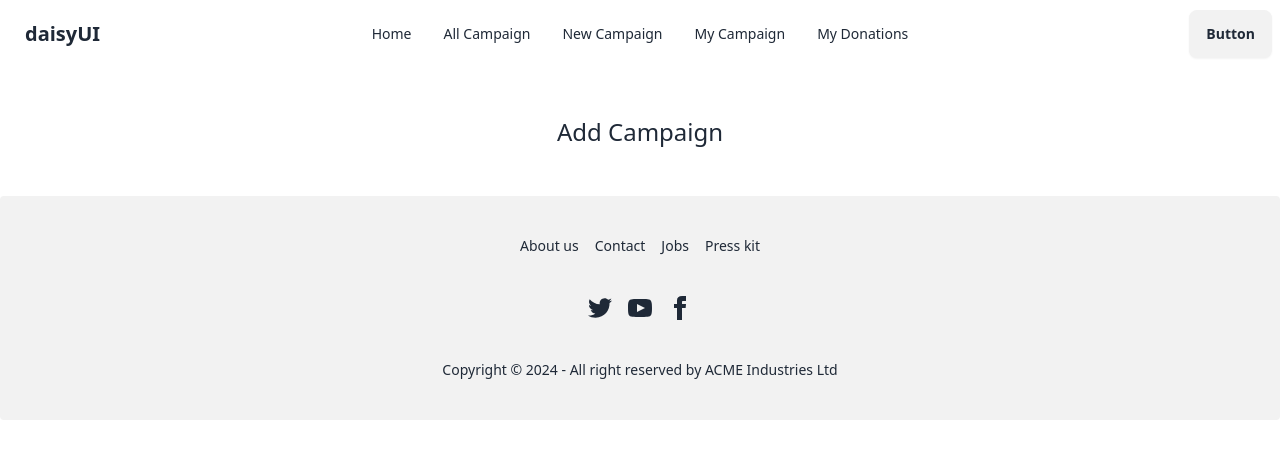
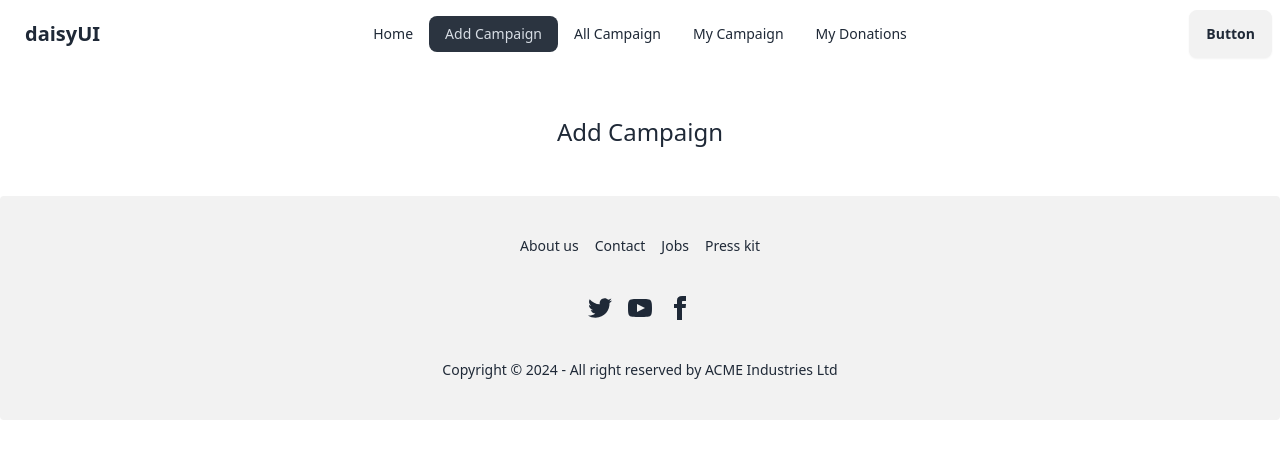
Before and after one commit to sheikhmuhammadantor/fundfusions-client, a React (Vite) app: page /addCampaign in a window 1280 px wide. Shown: the top 458 px of the page. Built offline with nearby package versions, Linux system fonts and the light colour scheme.

Commit message:
Add Navbar's Route Buttons.

```diff
--- a/src/Components/Navbar.jsx
+++ b/src/Components/Navbar.jsx
@@ -5,19 +5,19 @@ import { NavLink } from 'react-router-dom'
 function Navbar() {
 
   const links = <>
-        <li><NavLink to="/">Home</NavLink></li>
-        <li><NavLink to="/donation-campaigns">All Campaign</NavLink></li>
-        <li><NavLink to="/dashboard">New Campaign</NavLink></li>
-        <li><NavLink to="/how-to-halp">My Campaign</NavLink></li>
-        <li><NavLink to="/dashboard">My Donations</NavLink></li>
-    </>
+    <li><NavLink to="/">Home</NavLink></li>
+    <li><NavLink to="/addCampaign">Add Campaign</NavLink></li>
+    <li><NavLink to="/campaigns">All Campaign</NavLink></li>
+    <li><NavLink to="/myCampaign">My Campaign</NavLink></li>
+    <li><NavLink to="/myDonations">My Donations</NavLink></li>
+  </>
 
   return (
     <div className="navbar bg-base-100">
       <div className="navbar-start">
         <div className="dropdown">
           <div tabIndex={0} role="button" className="btn btn-ghost lg:hidden">
-          <FaBars />
+            <FaBars />
           </div>
           <ul tabIndex={0} className="menu menu-sm dropdown-content bg-base-100 rounded-box z-[1] mt-3 w-52 p-2 shadow">
             {links}
--- a/src/Routes/Routes.jsx
+++ b/src/Routes/Routes.jsx
@@ -16,7 +16,7 @@ export const router = createBrowserRouter([
         element: <AddCampaign />
       },
       {
-        path: '/campaign',
+        path: '/campaigns',
         element: <AllCampaign />
       },
       {
```
